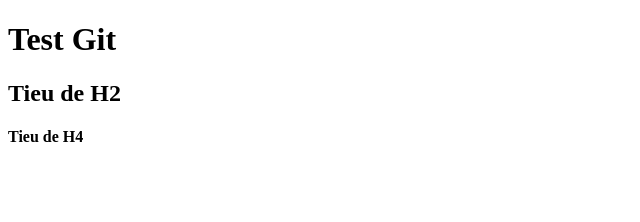
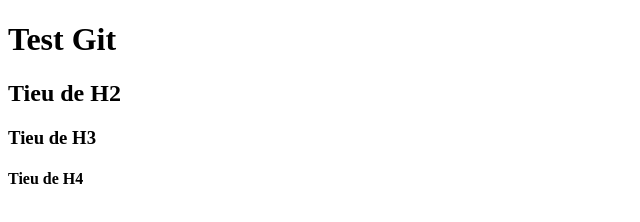
Before and after one commit to DatVu42/demo-git, a plain HTML site: page index.html in a window 1280 px wide. Shown: the whole page, without its empty margins (0-640 px from the left). Drawn offline with Linux system fonts and the light colour scheme.

Commit message:
commit 3

```diff
--- a/index.html
+++ b/index.html
@@ -8,6 +8,7 @@
 <body>
     <h1>Test Git</h1>
     <h2>Tieu de H2</h2>
+    <h3>Tieu de H3</h3>
     <h4>Tieu de H4</h4>
 </body>
 </html>
--- a/style.css
+++ b/style.css
@@ -1,4 +1,5 @@
 * {
     margin: 0;
     padding: 0;
+    box-sizing: border-box;
 }
```
